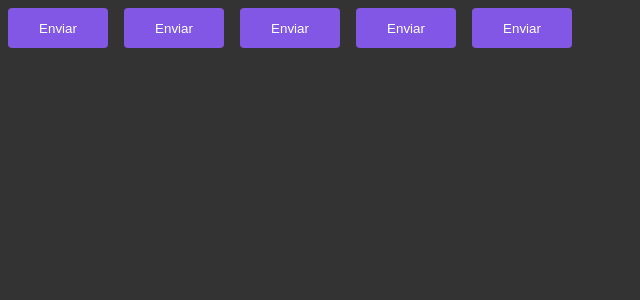
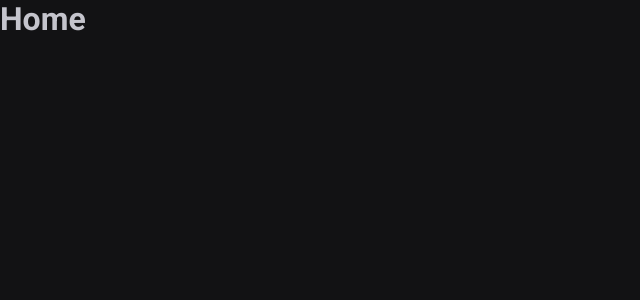
Before and after one commit to cvbordalo/ignite-pomodore, a React (Vite) app: page / in a window 1280 px wide. Shown: the top 300 px of the page, without its empty margins (0-640 px from the left). Built offline with nearby package versions, Linux system fonts and the light colour scheme.

Commit message:
Add react router

```diff
--- a/index.html
+++ b/index.html
@@ -2,7 +2,17 @@
 <html lang="en">
   <head>
     <meta charset="UTF-8" />
+
+    <link rel="preconnect" href="https://fonts.googleapis.com" />
+    <link rel="preconnect" href="https://fonts.gstatic.com" crossorigin />
+
     <meta name="viewport" content="width=device-width, initial-scale=1.0" />
+
+    <link
+      href="https://fonts.googleapis.com/css2?family=Roboto+Mono:wght@700&family=Roboto:wght@400;700&display=swap"
+      rel="stylesheet"
+    />
+
     <title>Ignite Pomodore Timer</title>
   </head>
   <body>
--- a/package.json
+++ b/package.json
@@ -11,6 +11,7 @@
   "dependencies": {
     "react": "^18.2.0",
     "react-dom": "^18.2.0",
+    "react-router-dom": "^6.4.2",
     "styled-components": "^5.3.6"
   },
   "devDependencies": {
--- a/src/App.tsx
+++ b/src/App.tsx
@@ -1,18 +1,16 @@
 import { ThemeProvider } from 'styled-components';
-import { Button } from './components/Button';
+import { BrowserRouter } from 'react-router-dom';
+import { Router } from './Router';
+
 import { GlobalStyle } from './styles/global';
-
 import { defaultTheme } from './styles/themes/default';
 
 export function App() {
   return (
     <ThemeProvider theme={defaultTheme}>
-      <Button variant="primary" />
-      <Button variant="secondary" />
-      <Button variant="success" />
-      <Button variant="danger" />
-      <Button />
-
+      <BrowserRouter>
+        <Router />
+      </BrowserRouter>
       <GlobalStyle />
     </ThemeProvider>
   );
--- /dev/null
+++ b/src/Router.tsx
@@ -0,0 +1,13 @@
+import { Route, Routes } from 'react-router-dom';
+import { History } from './pages/History';
+
+import { Home } from './pages/Home';
+
+export function Router() {
+  return (
+    <Routes>
+      <Route path="/" element={<Home />} />
+      <Route path="/history" element={<History />} />
+    </Routes>
+  );
+}
--- a/src/components/Button.styles.ts
+++ /dev/null
@@ -1,29 +0,0 @@
-import styled, { css } from 'styled-components';
-
-export type ButtonVariant = 'primary' | 'secondary' | 'danger' | 'success';
-
-interface ButtonContainerProps {
-  variant: ButtonVariant;
-}
-
-const buttonVariants = {
-  primary: 'purple',
-  secondary: 'orange',
-  danger: 'red',
-  success: 'green'
-};
-
-export const ButtonContainer = styled.button<ButtonContainerProps>`
-  width: 100px;
-  height: 40px;
-  border-radius: 4px;
-  border: 0;
-  margin: 8px;
-  background-color: ${props => props.theme.primary};
-  color: ${props => props.theme.white};
-  /* ${props => {
-    return css`
-      background-color: ${buttonVariants[props.variant]};
-    `;
-  }} */
-`;
--- a/src/components/Button.tsx
+++ /dev/null
@@ -1,9 +0,0 @@
-import { ButtonContainer, ButtonVariant } from './Button.styles';
-
-interface ButtonProps {
-  variant?: ButtonVariant;
-}
-
-export function Button({ variant = 'primary' }: ButtonProps) {
-  return <ButtonContainer variant={variant}>Enviar</ButtonContainer>;
-}
--- /dev/null
+++ b/src/pages/History.tsx
@@ -0,0 +1,3 @@
+export function History() {
+  return <h1>History</h1>;
+}
--- /dev/null
+++ b/src/pages/Home.tsx
@@ -0,0 +1,3 @@
+export function Home() {
+  return <h1>Home</h1>;
+}
--- a/src/styles/global.ts
+++ b/src/styles/global.ts
@@ -6,8 +6,17 @@
     padding: 0;
     box-sizing: border-box;
   }
+  :focus {
+    outline: none;
+    box-shadow: 0 0 0 2px ${props => props.theme['green-500']};
+  }
   body {
-    background: #333;
-    color: #FFF;
+    background: ${props => props.theme['gray-900']};
+    color: ${props => props.theme['gray-300']};
+  }
+  body, input, textarea, button {
+    font-family: 'Roboto', sans-serif;
+    font-weight: 400;
+    font-size: 1rem;
   }
 `;
--- a/src/styles/themes/default.ts
+++ b/src/styles/themes/default.ts
@@ -1,5 +1,21 @@
 export const defaultTheme = {
   white: '#FFF',
-  primary: '#8257e6',
-  secondary: 'orange'
+
+  'gray-100': '#E1E1E6',
+  'gray-300': '#C4C4CC',
+  'gray-400': '#8D8D99',
+  'gray-500': '#7C7C8A',
+  'gray-600': '#323238',
+  'gray-700': '#29292E',
+  'gray-800': '#202024',
+  'gray-900': '#121214',
+
+  'green-300': '#00B37E',
+  'green-500': '#00875F',
+  'green-700': '#015F43',
+
+  'red-500': '#AB222E',
+  'red-700': '#7A1921',
+
+  'yellow-500': '#FBA94C'
 };
```
Also changed, not shown: 1 other file (tests, documents, lock files or other folders).
